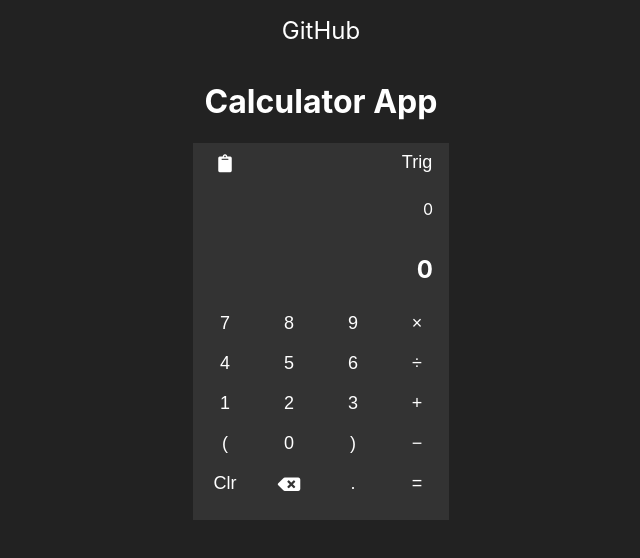
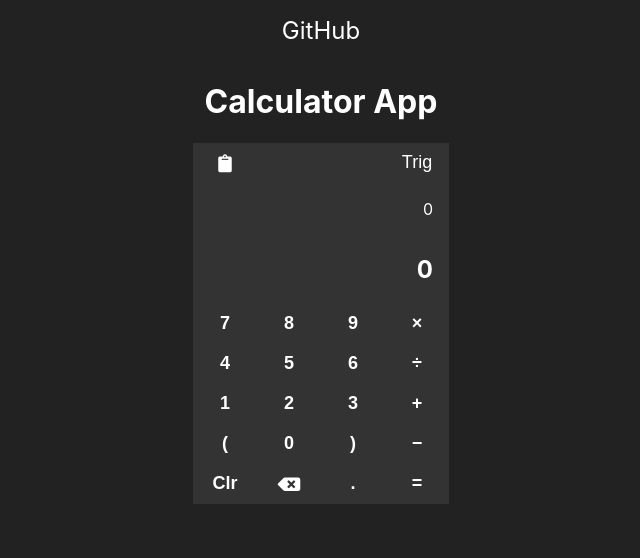
Before and after one commit to AlexLLKong/calculator-app, a React (Create React App) app: page / in a window 1280 px wide. Shown: the top 558 px of the page, without its empty margins (319-959 px from the left). Built offline with nearby package versions, Linux system fonts and the light colour scheme.

Commit message:
Add bold font weight to buttons
- also removed the bottom margin

[Ticket: 017]

```diff
--- a/src/App.css
+++ b/src/App.css
@@ -47,7 +47,6 @@ body {
 	display: grid;
 	grid-template-columns: 1fr 1fr 1fr 1fr;
 	grid-template-rows: 1fr 1fr 1fr 1fr;
-	margin-bottom: 1rem;
 }
 
 .display {
@@ -99,6 +98,7 @@ body {
 	justify-content: center;
 	align-items: center;
 	font-size: large;
+	font-weight: bold;
 	border: none;
 	background-color: var(--light-dark);
 	color: var(--light);
```
